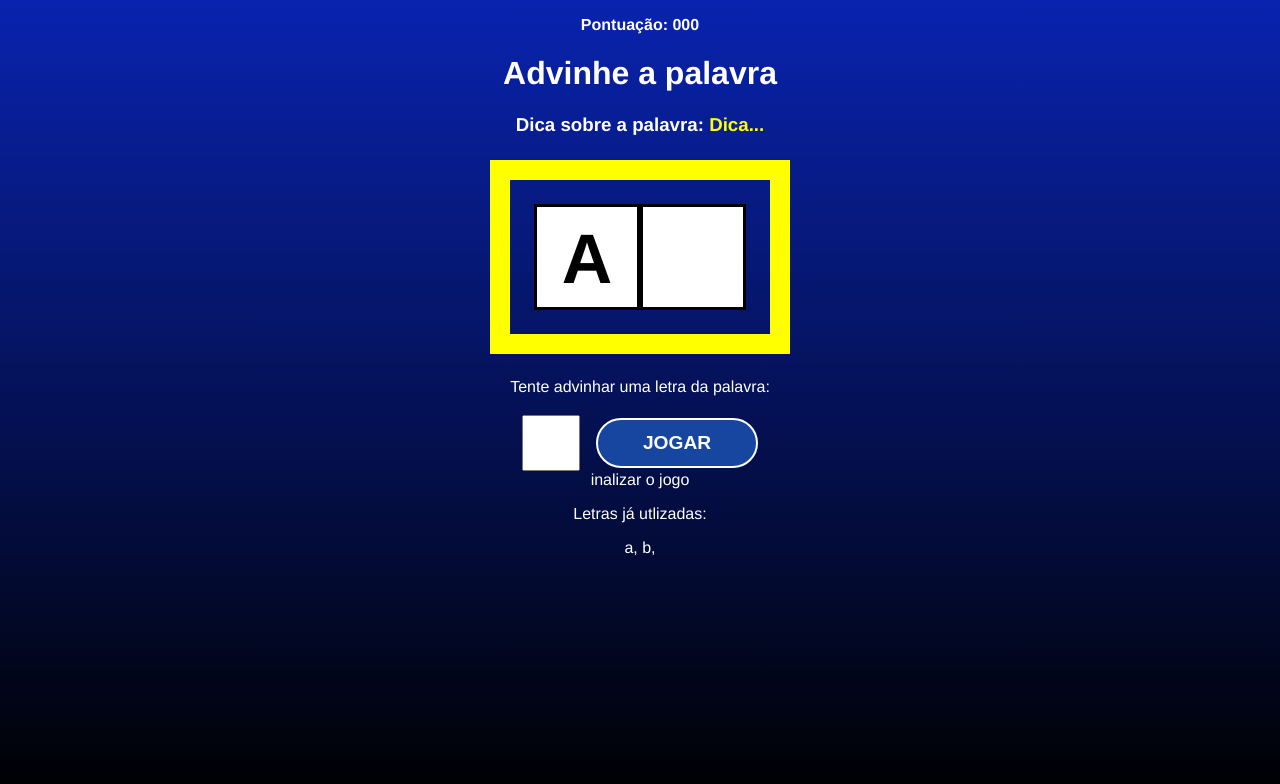
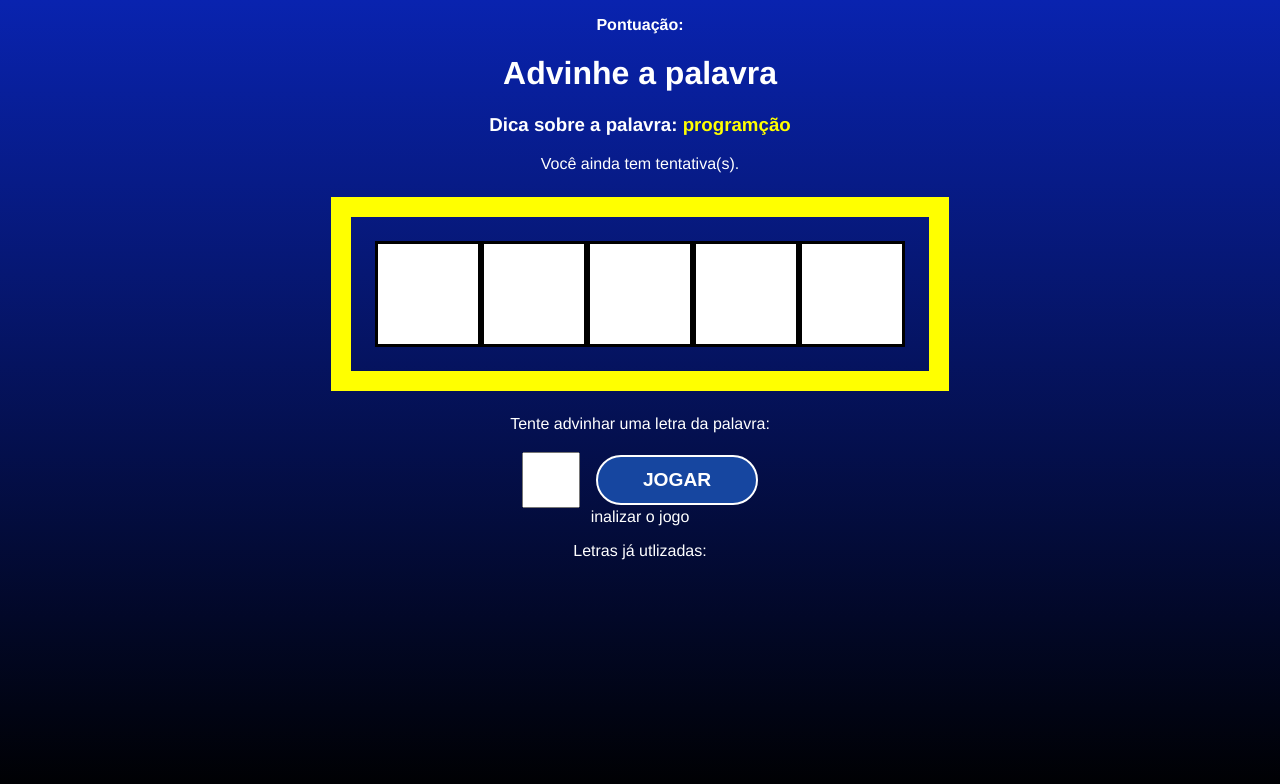
Before and after one commit to ehurafa/react-from-zero-to-mastery, a React (Create React App) app in the folder ARQUIVOS/6_SECRET_WORD/secretword/: page / in a window 1280 px wide. Both pictures are taken after a click on the button "COMEÇAR O JOGO". Shown: the top 784 px of the page. Built offline with nearby package versions, Linux system fonts and the light colour scheme.

Commit message:
consuming the game states

```diff
--- a/ARQUIVOS/6_SECRET_WORD/secretword/src/App.js
+++ b/ARQUIVOS/6_SECRET_WORD/secretword/src/App.js
@@ -24,7 +24,12 @@ function App() {
 
   const [pickedWord, setPickedWord] = useState('');
   const [pickedCategory, setPickedCategory] = useState('');
-  const [letters, setLetters] = useState([])
+  const [letters, setLetters] = useState([]);
+
+  const [guessedLetters, setGuessedLetters] = useState([])
+  const [wrongLetters, setWrongLetters] = useState([])
+  const [guesses, setGuesses] = useState()
+  const [score, setScore] = useState(0)
 
   const pickWordAndCategory = () => {
     // pick a random category
@@ -59,7 +64,7 @@ function App() {
     // fill states
     setPickedWord(word)
     setPickedCategory(category)
-    setLetters(letters)
+    setLetters(wordLetters)
 
     setGameStage(stages[1].name);
   }
@@ -77,7 +82,15 @@ function App() {
   return (
     <div className="App">
       {gameStage === 'start' && <StartScreen startGame={startGame}/>}
-      {gameStage === 'game' && <Game verifyLetter={verifyLetter} />}
+      {gameStage === 'game' && <Game
+        verifyLetter={verifyLetter}
+        pickedWord={pickedWord}
+        pickedCategory={pickedCategory}
+        letters={letters}
+        guessedLetters={guessedLetters}
+        wrongLetters={wrongLetters}
+        guesses={guesses}
+        />}
       {gameStage === 'end' && <GameOver retry={retry} />}
 
     </div>
--- a/ARQUIVOS/6_SECRET_WORD/secretword/src/components/Game.js
+++ b/ARQUIVOS/6_SECRET_WORD/secretword/src/components/Game.js
@@ -1,17 +1,34 @@
 import './Game.css'
-function Game({verifyLetter}) {
+function Game(
+    {
+        verifyLetter,
+        pickedWord,
+        pickedCategory,
+        letters,
+        guessedLetters,
+        wrongLetters,
+        guesses,
+        score,
+    }
+    ) {
     return (
         <div className="game">
             <p className="points">
-                <span>Pontuação: 000</span>
+                <span>Pontuação: {score}</span>
             </p>
             <h1>Advinhe a palavra</h1>
             <h3 className="tip">
-                Dica sobre a palavra: <span>Dica...</span>
+                Dica sobre a palavra: <span>{pickedCategory}</span>
             </h3>
+            <p>Você ainda tem {guesses} tentativa(s).</p>
             <div className="wordContainer">
-                <span className="letter">A</span>
-                <span className="blankSquare"></span>
+                {letters.map((letter, i) => (
+                    guessedLetters.includes(letter) ? (
+                        <span key={i} className='letter'>{letter}</span>
+                    ) : (
+                        <span key={i} className='blankSquare'></span>
+                    )
+                ))}
             </div>
             <div className="letterContainer">
                 <p>Tente advinhar uma letra da palavra:</p>
@@ -22,8 +39,9 @@ function Game({verifyLetter}) {
             </div>
             <div className="wrongLettersContainer">
                 <p>Letras já utlizadas:</p>
-                <span>a, </span>
-                <span>b,</span>
+                {wrongLetters.map((letter, i) => (
+                    <span key={i}>{letter}, </span>
+                ))}
             </div>
 
         </div>);
```
